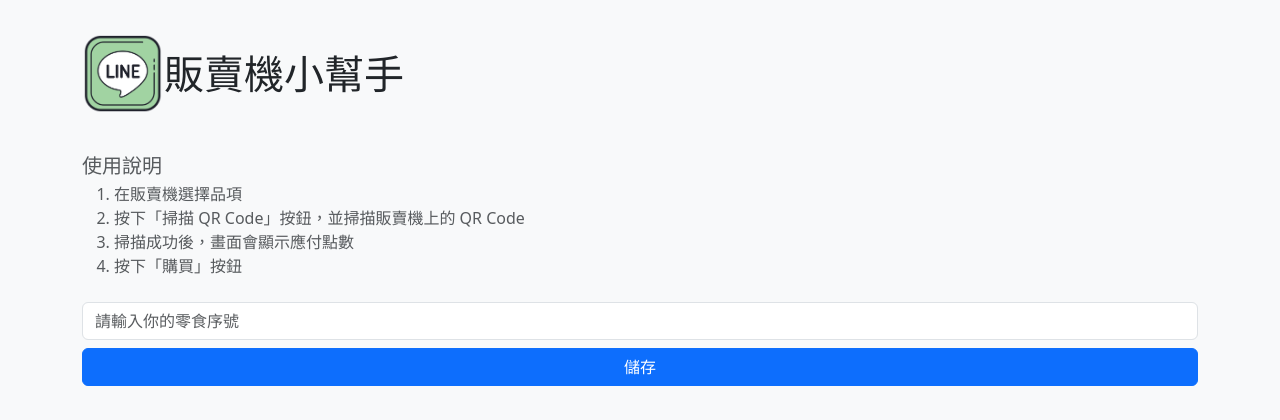
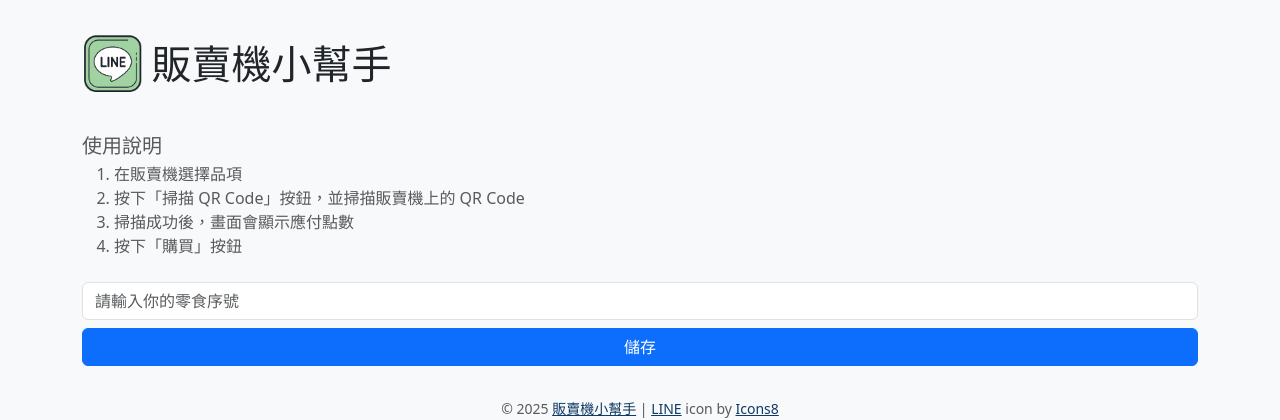
Before and after one commit to roga/awkward-vending-machine-helper, a Flask app: page / in a window 1280 px wide. Shown: the top 420 px of the page. Run offline with Flask 2, Linux system fonts and the light colour scheme; some libraries are stand-ins or nearby versions.

Commit message:
2nd commit, fix major style. (#2)

```diff
--- a/templates/index.html
+++ b/templates/index.html
@@ -22,7 +22,7 @@
         body { padding: 10px; }
         a, a:visited { color: #0f3966;}
         h1 { margin-bottom: 40px; }
-        .logo { height: 2em; vertical-align: middle; }
+        .logo { height: 1.5em; vertical-align: middle; }
         video { width: 100%; max-width: 480px; border-radius: 8px; }
         canvas { display: none; }
         #result { display: none; }
@@ -57,7 +57,7 @@
 
 <div class="container py-4">
     <div class="mb-4">
-        <h1 class="d-flex align-items-center">
+        <h1 class="d-flex align-items-center gap-2">
             <img src="https://food.roga.tw/static/vending-machine.png?v=202504" alt="販賣機圖示" class="logo">
             販賣機小幫手
         </h1>
```
